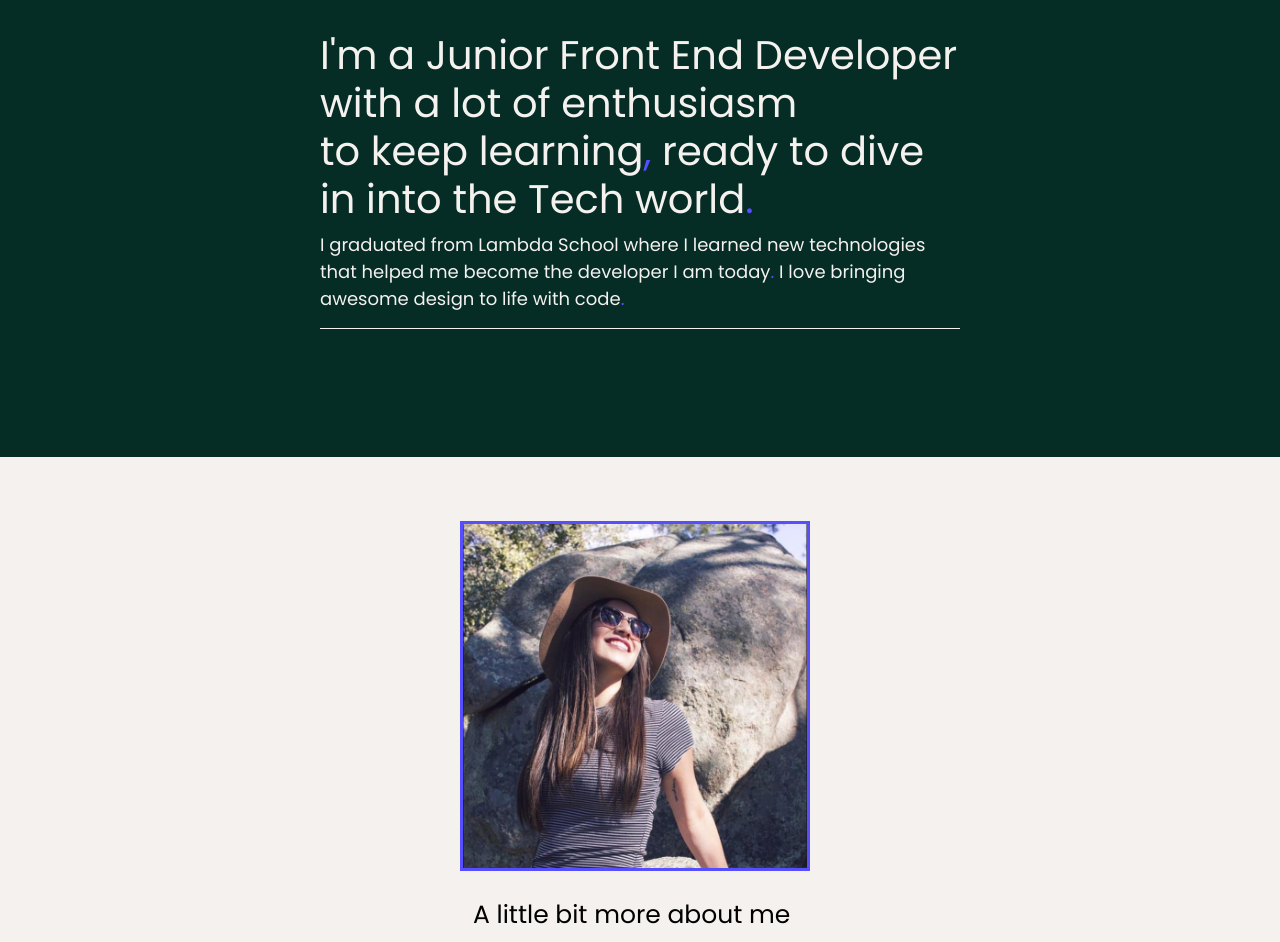
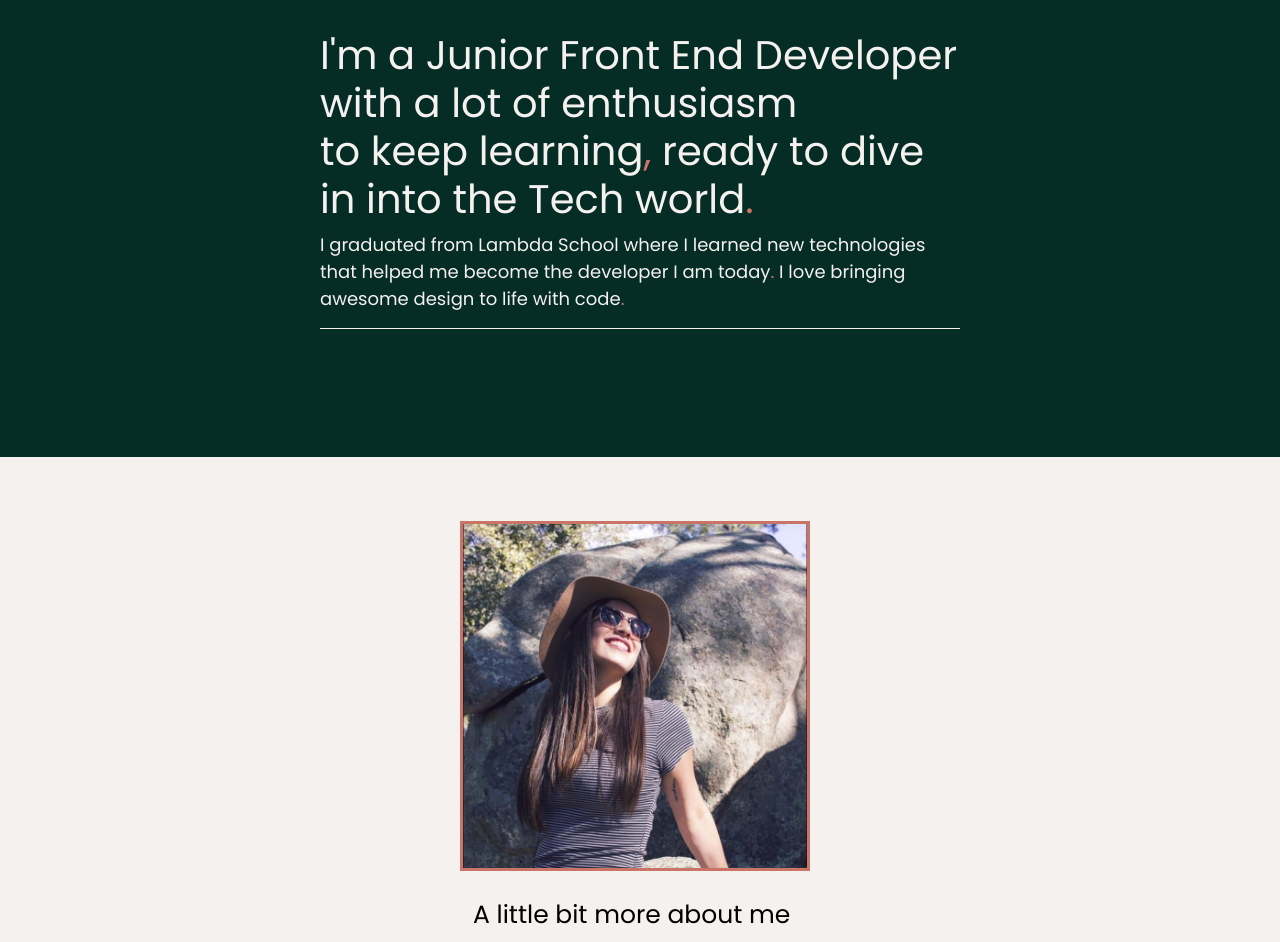
Before and after one commit to harrisharris1/andrea-portfolio, a React (Create React App) app in the folder portfolio/: page / in a window 1280 px wide. Shown: the part 160-1102 px from the top of the page. Built offline with nearby package versions, Linux system fonts and the light colour scheme.

Commit message:
color change

```diff
--- a/portfolio/src/styles/about.css
+++ b/portfolio/src/styles/about.css
@@ -28,6 +28,6 @@
 .MoreAbout img{
     margin-left:20%;
     margin-bottom: 5%;
-    border: 3px solid #564eff;
+    border: 3px solid #c97467;
 
 }
--- a/portfolio/src/styles/navigation.css
+++ b/portfolio/src/styles/navigation.css
@@ -16,7 +16,7 @@
 
 }
 .color-dot{
-    color: #564eff;
+    color: #c97467;
 }
 
 .nav-btn{
@@ -30,6 +30,6 @@
 }
 
 .nav-btn:hover{
-    background-color:#564eff;
+    background-color:#c97467;
     color: var(--color-second);
 }
--- a/portfolio/src/styles/projects.css
+++ b/portfolio/src/styles/projects.css
@@ -34,6 +34,6 @@
 }
 
 .custom-btn:hover{
-    background-color:#564eff;
-    border-color: #564eff;
+    background-color:#c97467;
+    border-color: #c97467;
 }
```
